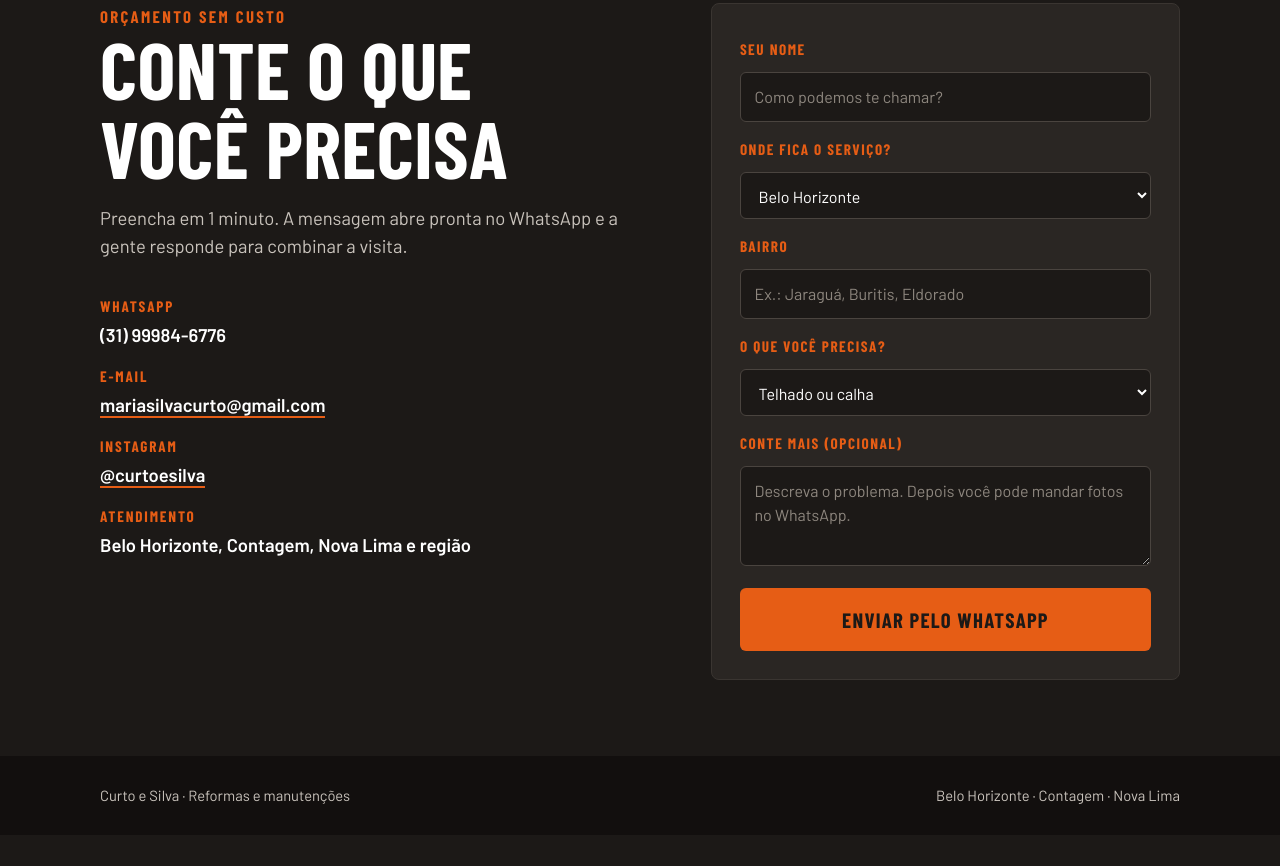
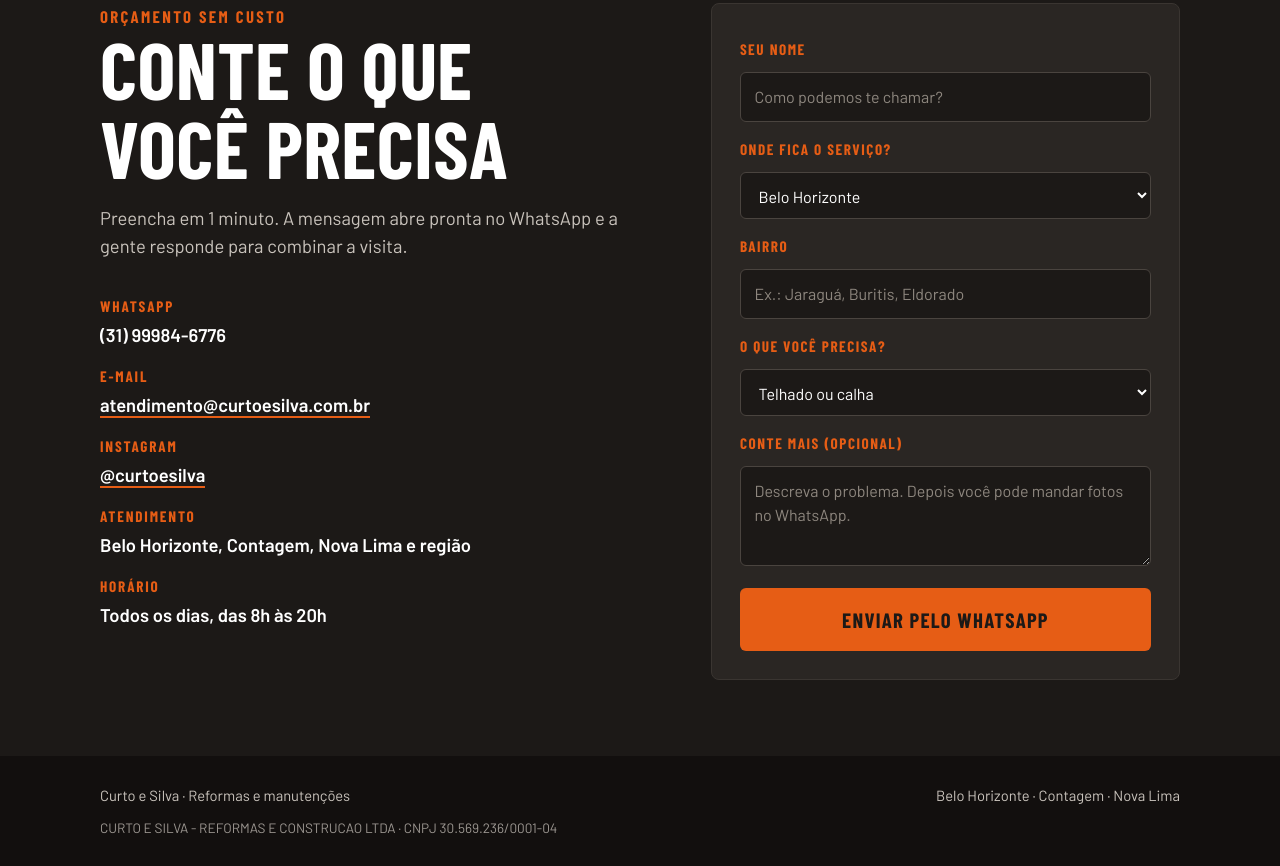
Before and after one commit to Maria-Silva70/curtoesilva-posts, a plain HTML site: page docs/index.html in a window 1280 px wide. Shown: the part 5495-6361 px from the top of the page. Before the commit the page ends 6330 px from the top, so only its background shows below. Drawn offline with nearby package versions, Linux system fonts and the light colour scheme; a web font is replaced by a local one.

Commit message:
Site: CNPJ no rodapé, horário de atendimento e e-mail oficial
Co-Authored-By: Claude Sonnet 5.5 <noreply@anthropic.com>
Claude-Session: https://claude.ai/code/session_01Sag3cNto33pJcV8XzacMkz

```diff
--- a/docs/index.html
+++ b/docs/index.html
@@ -147,7 +147,7 @@ footer .wrap{display:flex;flex-wrap:wrap;justify-content:space-between;gap:10px
 @media(prefers-reduced-motion:reduce){html{scroll-behavior:auto}.btn{transition:none}}
 </style>
 <script type="application/ld+json">
-{"@context":"https://schema.org","@type":"HomeAndConstructionBusiness","name":"Curto e Silva","description":"Reformas e manutenções residenciais em Belo Horizonte, Contagem, Nova Lima e região, com equipe própria e orçamento sem custo.","telephone":"+55 31 99984-6776","areaServed":[{"@type":"City","name":"Belo Horizonte"},{"@type":"City","name":"Contagem"},{"@type":"City","name":"Nova Lima"}],"email":"mariasilvacurto@gmail.com","sameAs":["https://www.instagram.com/curtoesilva/"],"image":"img/equipe.jpg"}
+{"@context":"https://schema.org","@type":"HomeAndConstructionBusiness","name":"Curto e Silva","description":"Reformas e manutenções residenciais em Belo Horizonte, Contagem, Nova Lima e região, com equipe própria e orçamento sem custo.","telephone":"+55 31 99984-6776","areaServed":[{"@type":"City","name":"Belo Horizonte"},{"@type":"City","name":"Contagem"},{"@type":"City","name":"Nova Lima"}],"email":"atendimento@curtoesilva.com.br","legalName":"CURTO E SILVA - REFORMAS E CONSTRUCAO LTDA","taxID":"30.569.236/0001-04","openingHoursSpecification":[{"@type":"OpeningHoursSpecification","dayOfWeek":["Monday","Tuesday","Wednesday","Thursday","Friday","Saturday","Sunday"],"opens":"08:00","closes":"20:00"}],"sameAs":["https://www.instagram.com/curtoesilva/"],"image":"img/equipe.jpg"}
 </script>
 
 </head><body><header class="top">
@@ -296,9 +296,10 @@ footer .wrap{display:flex;flex-wrap:wrap;justify-content:space-between;gap:10px
         <p class="lead">Preencha em 1 minuto. A mensagem abre pronta no WhatsApp e a gente responde para combinar a visita.</p>
         <dl class="info">
           <div><dt>WhatsApp</dt><dd>(31) 99984-6776</dd></div>
-          <div><dt>E-mail</dt><dd><a href="mailto:mariasilvacurto@gmail.com">mariasilvacurto@gmail.com</a></dd></div>
+          <div><dt>E-mail</dt><dd><a href="mailto:atendimento@curtoesilva.com.br">atendimento@curtoesilva.com.br</a></dd></div>
           <div><dt>Instagram</dt><dd><a href="https://www.instagram.com/curtoesilva/" target="_blank" rel="noopener">@curtoesilva</a></dd></div>
           <div><dt>Atendimento</dt><dd>Belo Horizonte, Contagem, Nova Lima e região</dd></div>
+          <div><dt>Horário</dt><dd>Todos os dias, das 8h às 20h</dd></div>
         </dl>
       </div>
       <form class="card" id="lead" onsubmit="return false">
@@ -336,7 +337,7 @@ footer .wrap{display:flex;flex-wrap:wrap;justify-content:space-between;gap:10px
 })();
 </script>
 <footer>
-  <div class="wrap"><span>Curto e Silva · Reformas e manutenções</span><span>Belo Horizonte · Contagem · Nova Lima</span></div>
+  <div class="wrap"><span>Curto e Silva · Reformas e manutenções</span><span>Belo Horizonte · Contagem · Nova Lima</span><span style="flex-basis:100%;opacity:.75;font-size:.85rem">CURTO E SILVA - REFORMAS E CONSTRUCAO LTDA · CNPJ 30.569.236/0001-04</span></div>
 </footer>
 
 <a class="float" href="https://wa.me/5531999846776?text=Ol%C3%A1!%20Quero%20um%20or%C3%A7amento%20sem%20custo." target="_blank" rel="noopener" aria-label="Chamar no WhatsApp">WhatsApp</a>
```
